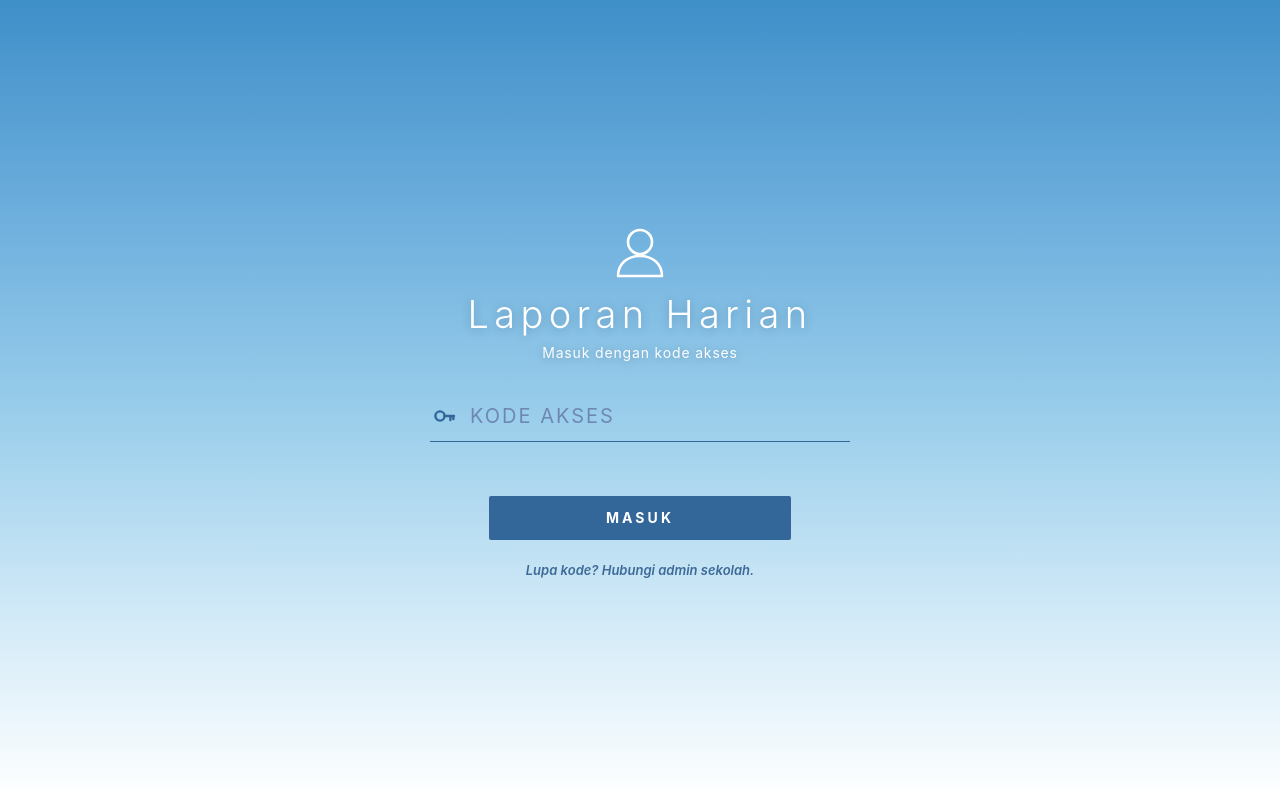
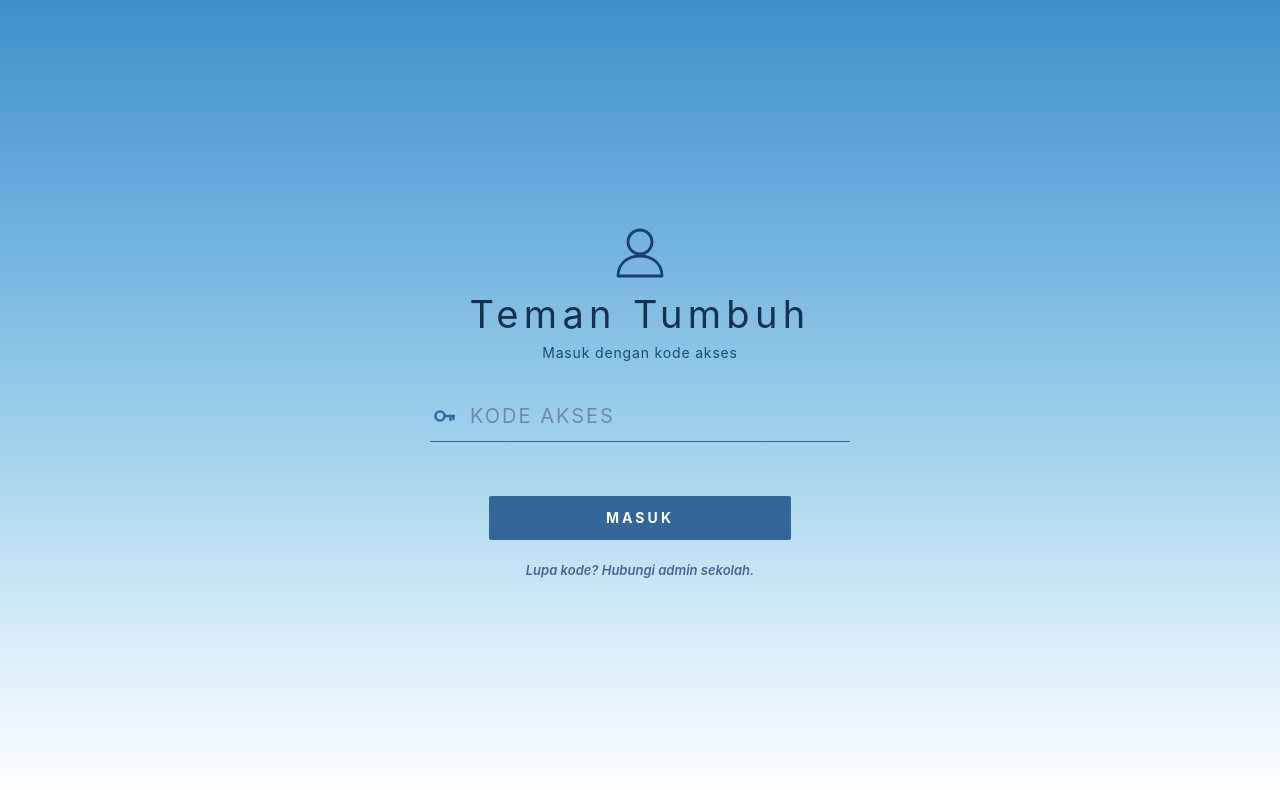
Before and after one commit to fahmimuchtadin-dot/laporan-harian, a plain HTML site: page index.html in a window 1280 px wide. Drawn offline with nearby package versions, Linux system fonts and the light colour scheme.

Commit message:
Add files via upload

```diff
--- a/index.html
+++ b/index.html
@@ -804,6 +804,10 @@ body:not(.lg)::before{content:'';position:fixed;inset:0;z-index:-1;pointer-event
 .prm.todo,.hm.hpr.todo{background:#336699;border-color:#336699;color:#fff}
 .prb.todo{background:#e1effa;border-left:4px solid #336699}
 .bt,.prx{background:#dcecf9;color:#1d4a73}
+/* ---- Ikon garis biru + judul ---- */
+.usr{stroke:#17406a;stroke-width:2.8}
+.lgw2 .hero h1{color:#12324f;font-weight:400;text-shadow:none}
+.lgs{color:#1d4a73;text-shadow:none}
 </style>
 <style id="faces">
 /* FACES:START - stiker emoticon (Naver Talk) + ikon tab bar, build 2026-10-29 */
@@ -980,7 +984,7 @@ const empty=t=>`<div class="empty">${pet('#7fc4ee',100)}<p>${t}</p></div>`;
 
 function loginView(){return `<div class="lgw2"><div class="lgi">
  <svg class="usr" viewBox="0 0 64 64" aria-hidden="true"><circle cx="32" cy="22" r="12"/><path d="M10 56c0-12.5 9.8-20 22-20s22 7.5 22 20z"/></svg>
- <div class="hero"><h1>Laporan Harian</h1></div>
+ <div class="hero"><h1>Teman Tumbuh</h1></div>
  <p class="lgs">Masuk dengan kode akses</p>
  <form id="lf" class="lgf">
   <div class="fld"><svg viewBox="0 0 24 24" aria-hidden="true"><circle cx="8" cy="12" r="4.6" fill="none" stroke="currentColor" stroke-width="2.4"/><path d="M12.6 12H22M18.4 12v4M21.4 12v3" fill="none" stroke="currentColor" stroke-width="2.4" stroke-linecap="round"/></svg>
```
